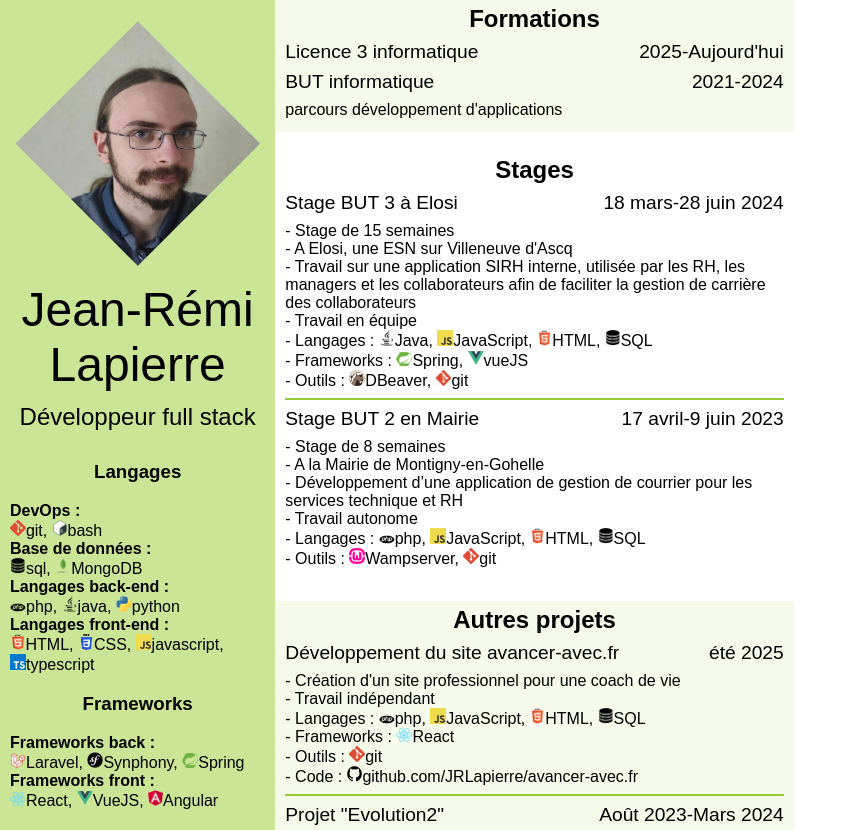
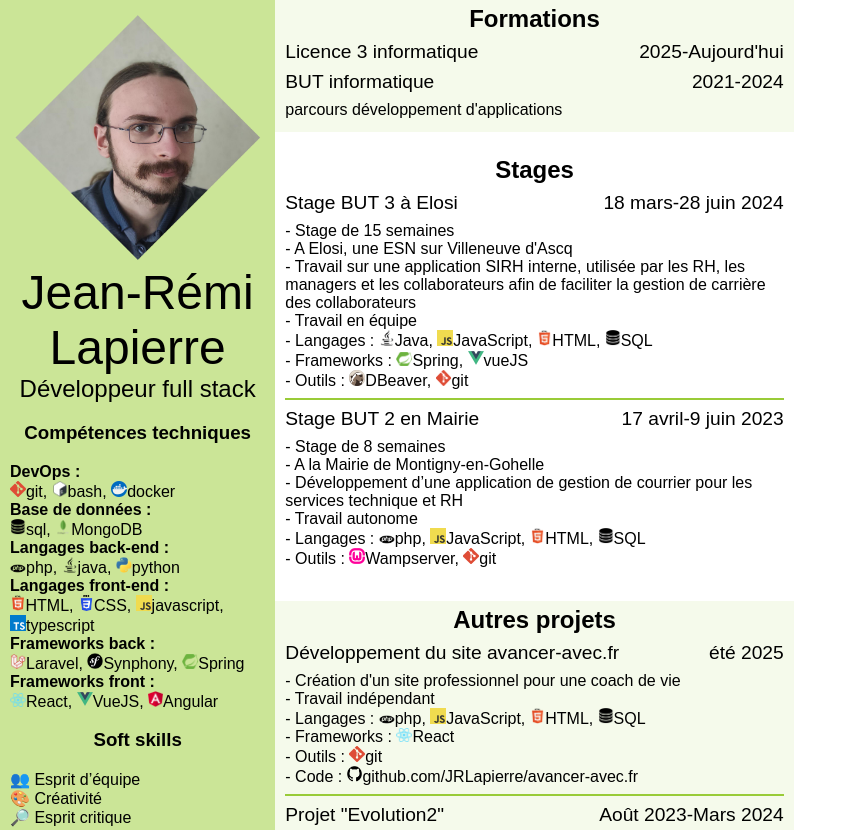
Before and after one commit to JRLapierre/html, a plain HTML site: page index.html in a window 1280 px wide. Shown: the top 830 px of the page, without its empty margins (0-847 px from the left). Drawn offline with Linux system fonts and the light colour scheme.

Commit message:
ajout docker et softskills

```diff
--- a/index.html
+++ b/index.html
@@ -15,23 +15,26 @@
             Développeur full stack
         </div>
         <div class="skills">
-            <h3>Langages</h3>
+            <h3>Compétences techniques</h3>
             <div>
                 <div class="skill_category">DevOps : </div>
-                <div><img class="icon" src="images/icons/tools/git.png">git, <img class="icon" src="images/icons/languages/bash.png">bash</div>
+                <div><img class="icon" src="images/icons/tools/git.png">git, <img class="icon" src="images/icons/languages/bash.png">bash, <img class="icon" src="images/icons/tools/docker.png">docker</div>
                 <div class="skill_category">Base de données : </div>
                 <div><img class="icon" src="images/icons/languages/db/sql.png">sql, <img class="icon" src="images/icons/languages/db/mongodb.png">MongoDB</div>
                 <div class="skill_category">Langages back-end :</div>
                 <div><img class="icon" src="images/icons/languages/back/php.png">php, <img class="icon" src="images/icons/languages/back/java.png">java, <img class="icon" src="images/icons/languages/back/python.png">python</div>
                 <div class="skill_category">Langages front-end : </div>
                 <div><img class="icon" src="images/icons/languages/front/html.png">HTML, <img class="icon" src="images/icons/languages/front/css.png">CSS, <img class="icon" src="images/icons/languages/front/js.png">javascript, <div><img class="icon" src="images/icons/languages/front/ts.png">typescript</div></div>
-            </div>
-            <h3>Frameworks</h3>
-            <div>
                 <div class="skill_category">Frameworks back :</div>
                 <div><img class="icon" src="images/icons/framework/laravel.png">Laravel, <img class="icon" src="images/icons/framework/Synphony.png">Synphony, <img class="icon" src="images/icons/framework/spring.png">Spring</div>
                 <div class="skill_category">Frameworks front :</div>
                 <div><img class="icon" src="images/icons/framework/react.png">React, <img class="icon" src="images/icons/framework/vuejs.png">VueJS, <img class="icon" src="images/icons/framework/angular.png">Angular</div>
+            </div>
+        </div>
+        <div class="skills">
+            <h3>Soft skills</h3>
+            <div>
+                <p> 👥 Esprit d’équipe</p><p>🎨 Créativité</p><p>🔎 Esprit critique</p>
             </div>
         </div>
         <div class="personnal_informations">
--- a/styles.css
+++ b/styles.css
@@ -17,9 +17,9 @@ body {
     background-color: rgb(203, 229, 151);
     width: 33%;
     padding: 10px;
-    display: flex;
+    /*display: flex;
     flex-direction: column;
-    justify-content: space-around;
+    justify-content: space-around;*/
 }
 
 .main_body {
```
Also changed, not shown: images/icons/tools/docker.png (added).
